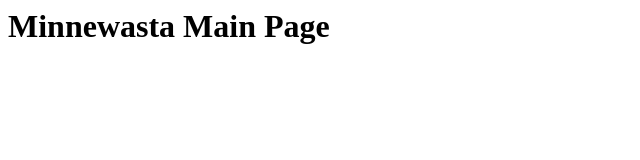
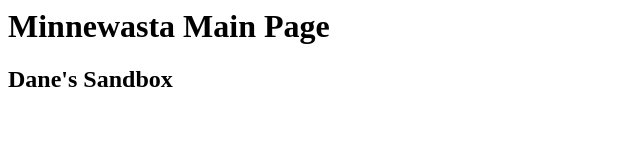
Before and after one commit to traviswwalker/minnewasta, a plain HTML site: page index.html in a window 1280 px wide. Shown: the whole page, without its empty margins (0-640 px from the left). Drawn offline with Linux system fonts and the light colour scheme.

Commit message:
Update index.html

```diff
--- a/index.html
+++ b/index.html
@@ -1 +1,3 @@
 <h1>Minnewasta Main Page</h1>
+
+<h2>Dane's Sandbox</h2>
```
